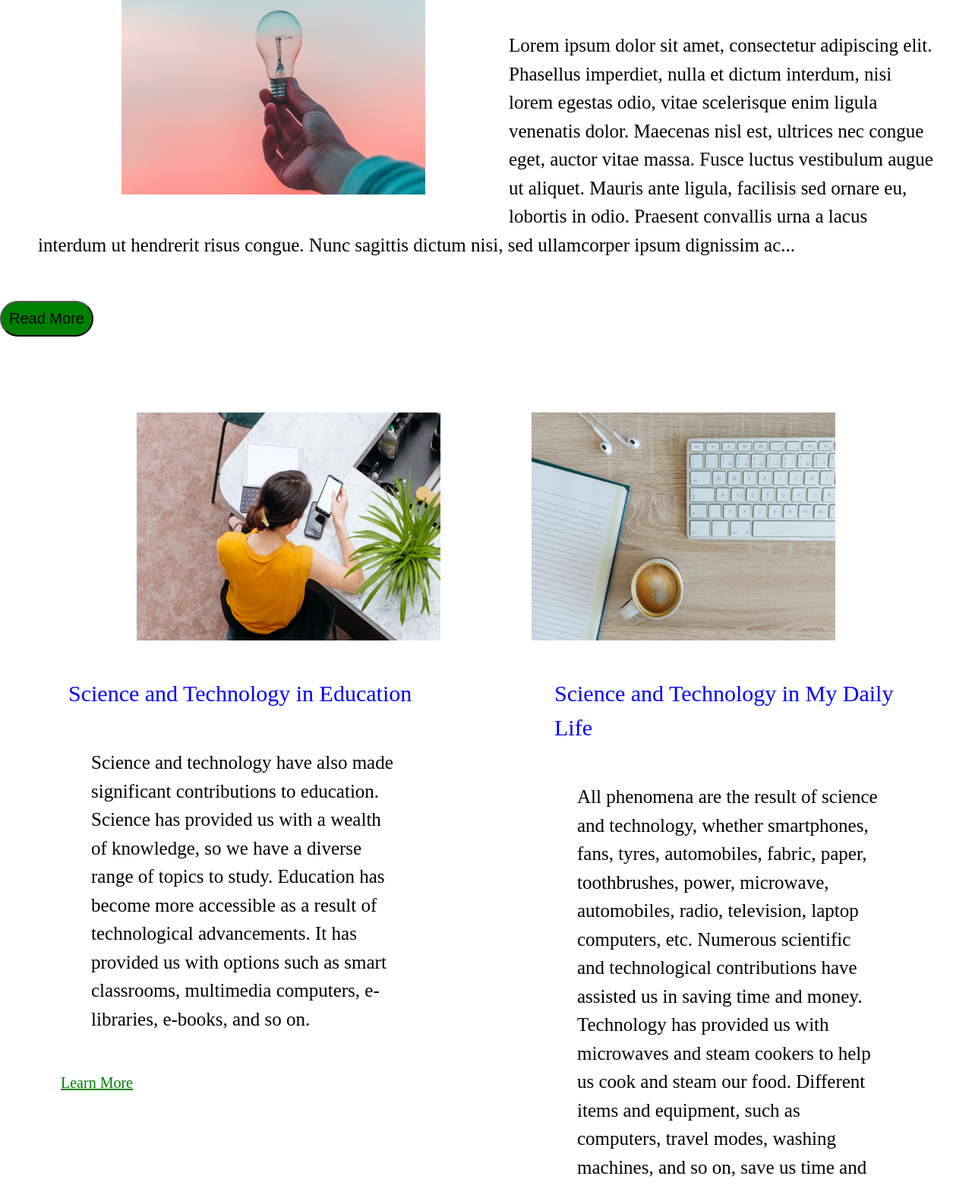
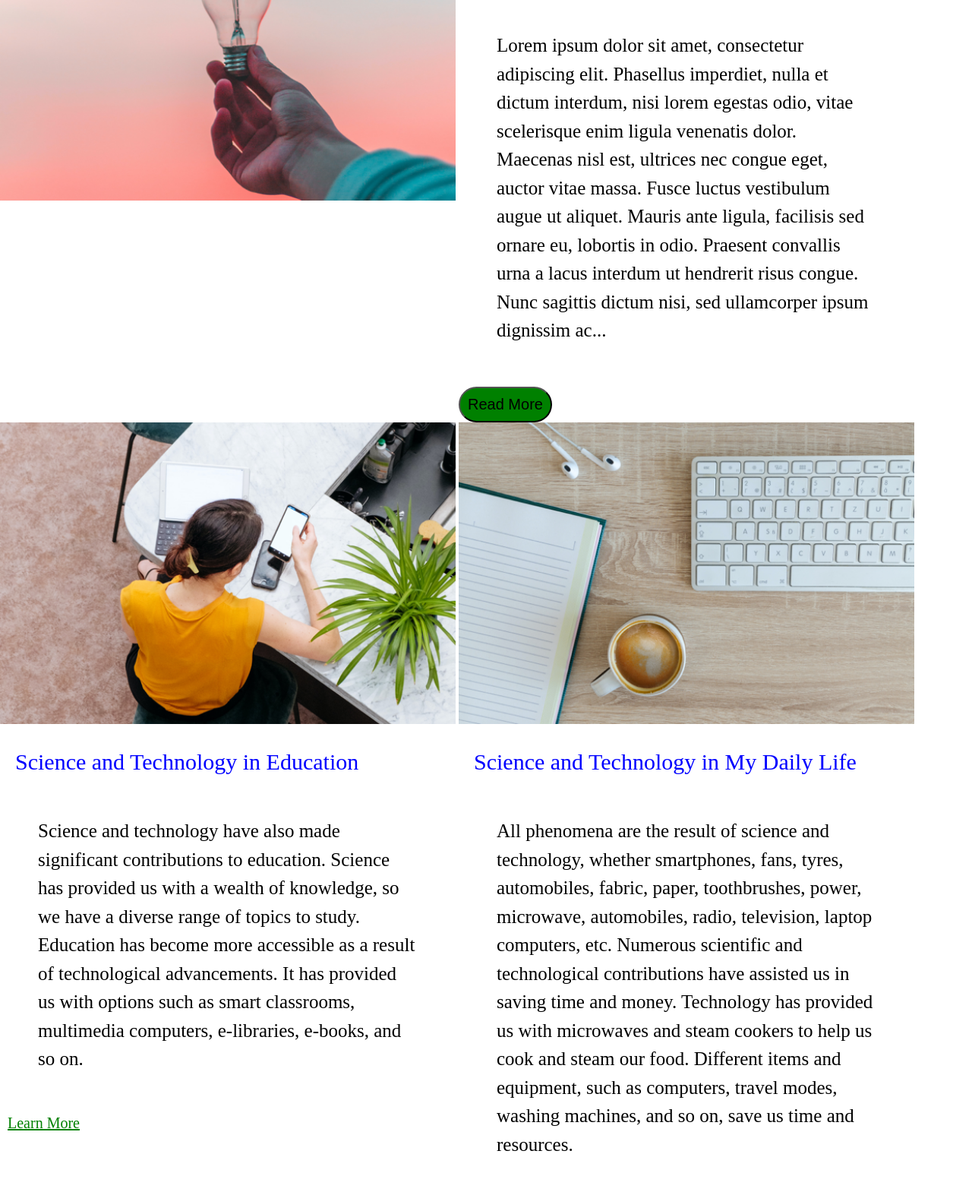
Before and after one commit to Kashish1901/checkpoint1, a plain HTML site: page blog.html in a window 1280 px wide. Shown: the part 239-1808 px from the top of the page at 76% size. Drawn offline with Linux system fonts and the light colour scheme.

Commit message:
made some changes

```diff
--- a/style.css
+++ b/assets/stylesheet/style.css
@@ -100,37 +100,6 @@ h2{
 }
 .circle{
     display: inline-block;
-    background-color: #99D8CA;
-    height: 10px;
-    width: 10px;
-    border-radius: 50%;
-    padding: 4px;
-    vertical-align: middle;
-    margin-right: 10px;
-}
-.circle1{
-    display: inline-block;
-    background-color: #0D1430;
-    height: 10px;
-    width: 10px;
-    border-radius: 50%;
-    padding: 4px;
-    vertical-align: middle;
-    margin-right: 10px;
-}
-.circle2{
-    display: inline-block;
-    background-color: #90FFA9;
-    height: 10px;
-    width: 10px;
-    border-radius: 50%;
-    padding: 4px;
-    vertical-align: middle;
-    margin-right: 10px;
-}
-.circle3{
-    display: inline-block;
-    background-color: #5873E2;
     height: 10px;
     width: 10px;
     border-radius: 50%;
@@ -145,6 +114,18 @@ h2{
 .marker{
     margin: 0 16px;
     display: inline-block;
+}
+.content{
+    background-color: #99D8CA;
+}
+.padding{
+    background-color: #0D1430;
+}
+.border{
+    background-color: #90FFA9;
+}
+.margin{
+    background-color: #5873E2;
 }
 hr{
     width: 600px;
@@ -174,19 +155,6 @@ hr{
     margin: 10px;
     border: 2px solid black;
     box-sizing: border-box;
-
-}
-img{
-    height: 300px;
-    width: 400px;
-    margin-top: 30px;
-    margin-left: 70px;
-    margin-right: 70px;
-    padding: 40px;
-}
-.float{
-    float: left;
-    margin-left: 50px;
 }
 p{
     font-size: 25px;
@@ -199,33 +167,25 @@ button{
     font-size: 20px;
     margin-top: 5px;
 }
-.float-left{
-    float: left;
-}
-.float-right{
-    float: right;
-}
-
 h3{
     font-size: 30px;
     color: blue;
     margin: 20px;
 }
-.parent-left{
-    width: 500px;
-    margin-left: 50px;
-    box-sizing: border-box;
+.blog-container{
+    width: 1300px;
+    margin: 0 auto;
+}
+.left{
+    width: 600px;
     display: inline-block;
-    margin-top: 30px;
-    margin-left: 70px;
-    margin-right: 70px;
-    text-align: left;
+    vertical-align: top;
 }
-.parent-right{
-    width: 500px;
-    float: right;
-    margin-top: 30px;
-    margin-left: 70px;
-    margin-right: 70px;
-    text-align: left;
+.right{
+    width: 600px;
+    display: inline-block;
+    vertical-align: top;
 }
+img{
+    width: 100%;
+}
--- a/blog.html
+++ b/blog.html
@@ -3,29 +3,29 @@
     <head>
         <meta charset="UTF-8"/>
         <title>Home Page</title>
-        <link rel="stylesheet" href="style.css"/>
+        <link rel="stylesheet" href="assets/stylesheet/style.css"/>
     </head>
     <body>
         <header class="header">
         <nav>
-            <a href="home.html" class="home">HOME</a>
+            <a href="index.html" class="home">HOME</a>
             <a href="blog.html" class="blog">BLOG</a>
         </nav>
         </header>
-      <section>
-        <div class="float">
-            <img src="assets/pic01.png" alt="image"/>
+      <section class="blog-container">
+        <div class="left">
+            <img src="assets/media/pic01.png" alt="image"/>
         </div>
-        <div>
+        <div class="right">
             <h2>The Standard Lorem Ispsum Passage, Used Since the 1500s</h2>
            <p> Lorem ipsum dolor sit amet, consectetur adipiscing elit. Phasellus imperdiet, nulla et dictum interdum, nisi lorem egestas odio, vitae scelerisque enim ligula venenatis dolor. Maecenas nisl est, ultrices nec congue eget, auctor vitae massa. Fusce luctus vestibulum augue ut aliquet. Mauris ante ligula, facilisis sed ornare eu, lobortis in odio. Praesent convallis urna a lacus interdum ut hendrerit risus congue. Nunc sagittis dictum nisi, sed ullamcorper ipsum dignissim ac...</p>
         <button>Read More</button>
         </div>
       </section>
-        <section>
-            <article class="parent-left">
-            <div class="float-left">
-                <img src="assets/pic03.png" alt="image">
+        <section class="blog-container">
+            <article class="left">
+            <div>
+                <img src="assets/media/pic03.png" alt="image">
             </div>
             <div>
                 <h3>Science and Technology in Education</h3>
@@ -33,9 +33,9 @@
                 <a href="#">Learn More</a>
             </div>
             </article>
-            <article class="parent-right">
-            <div class="float-right">
-                <img src="assets/pic02.png" alt="image">
+            <article class="right">
+            <div>
+                <img src="assets/media/pic02.png" alt="image">
             </div>
             <div>
                 <h3>Science and Technology in My Daily Life</h3>
@@ -46,6 +46,5 @@
                 </div>
             </article>
         </section>
-
     </body>
 </html>
```
Also changed, not shown: index.html (renamed from home.html, +6 -6 lines), assets/media/pic01.png (renamed from assets/pic01.png), assets/media/pic02.png (renamed from assets/pic02.png), assets/media/pic03.png (renamed from assets/pic03.png).
